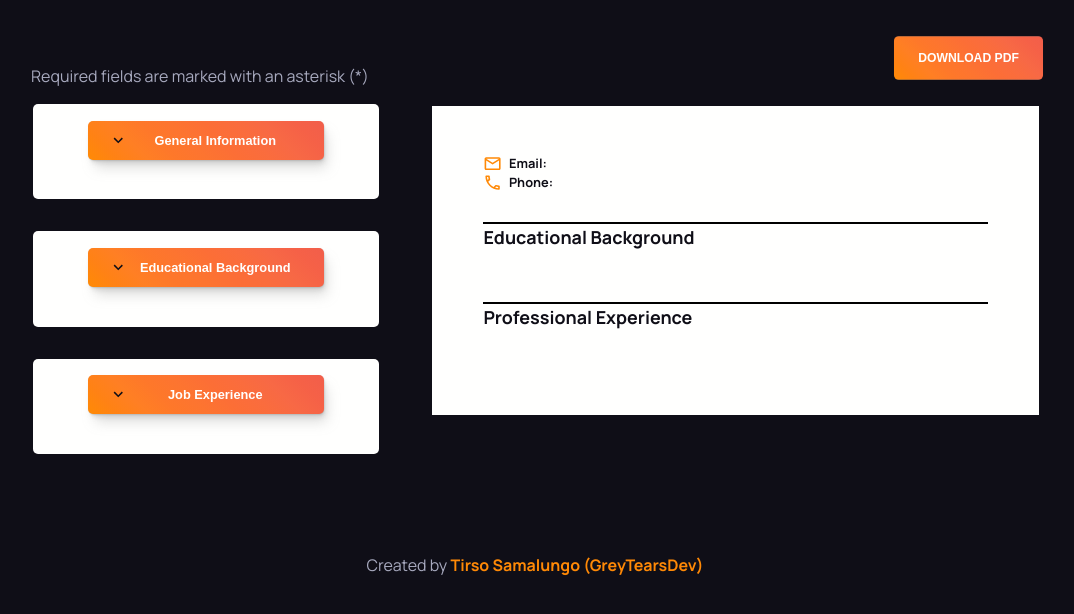
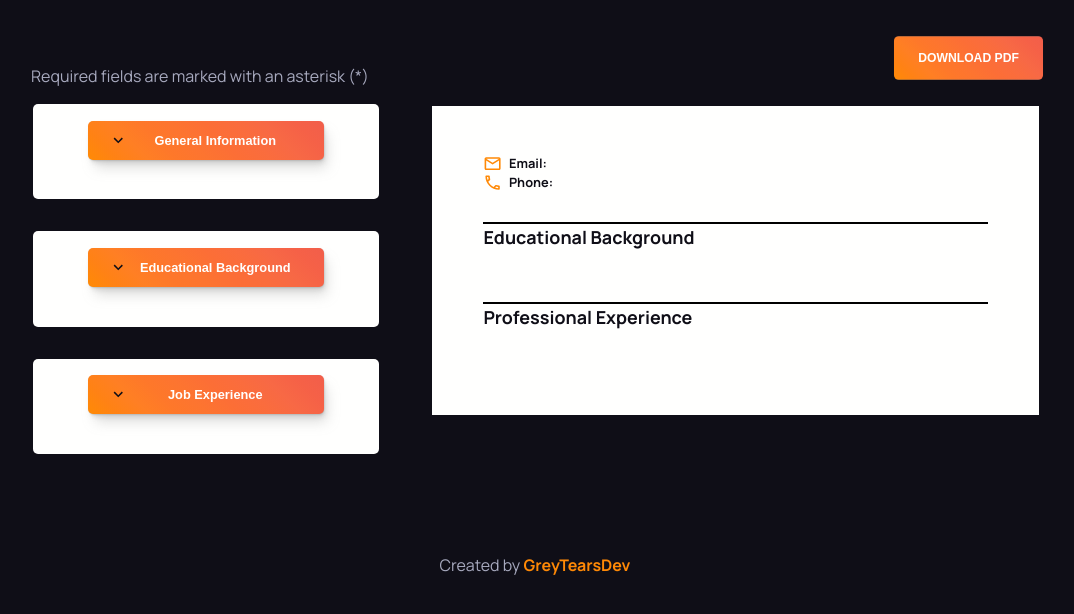
Before and after one commit to GreyTearsDev/cv-application, a React (Vite) app: page / in a window 1280 px wide. Shown: the top 614 px of the page, without its empty margins (105-1179 px from the left). Built offline with nearby package versions, Linux system fonts and the light colour scheme.

Commit message:
Update App.jsx

```diff
--- a/src/App.jsx
+++ b/src/App.jsx
@@ -13,7 +13,7 @@ function App() {
       <p className="credits">
         {"Created by "}
         <a href="https://github.com/GreyTearsDev">
-          Tirso Samalungo <span>(GreyTearsDev)</span>
+         GreyTearsDev
         </a>
       </p>
     </div>
```
